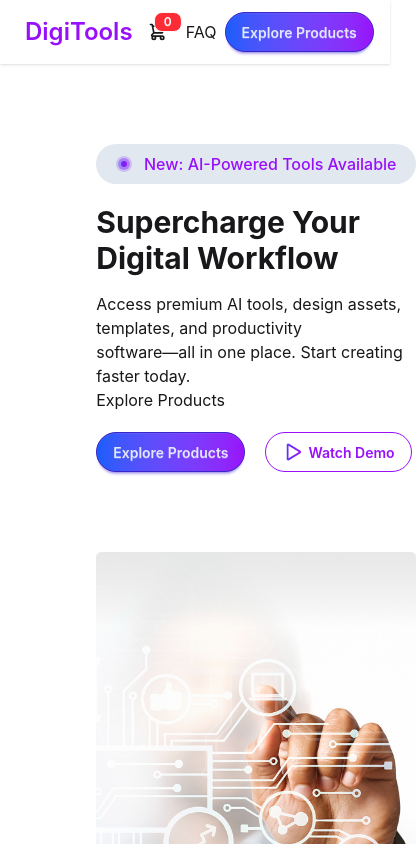
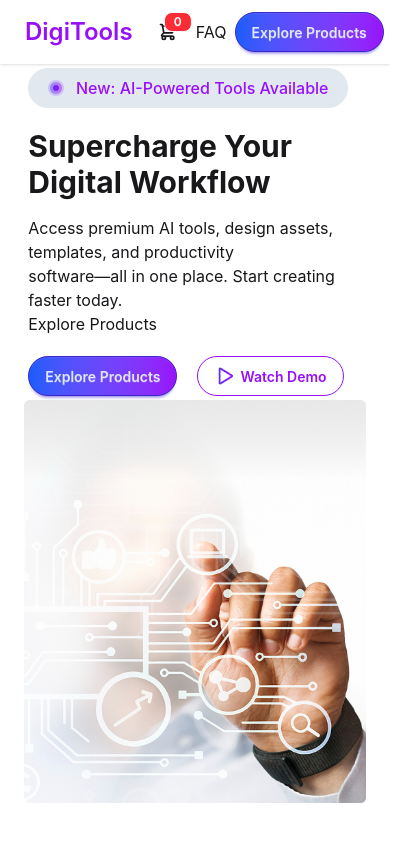
Before and after one commit to mubasshira103/assignment-6, a React (Vite) app: page / in a window 390 px wide. Shown: the top 844 px of the page, 416 px wide, since content can reach past the window. Built offline with nearby package versions, Linux system fonts and the light colour scheme.

Commit message:
updated navbar section

```diff
--- a/src/Components/Banner.jsx
+++ b/src/Components/Banner.jsx
@@ -5,13 +5,10 @@ import group from '../assets/group-5.png'
 
 const Banner = () => {
   return (
-     <div className='w-11/12 mx-auto px-20 grid md:grid-cols-2 justify-between items-center  '>
-          <div className='py-20'>
+     <div className='w-11/12 mx-auto px-2 md:px-20 grid md:grid-cols-2 justify-between items-center  '>
+          <div className='p-1 md:py-20'>
             <div className='flex gap-3 rounded-4xl justify-center items-center w-80 h-10 mb-5 bg-slate-200'>
-                {/* <div>
-                    <div className="bg-blue-300 rounded-full w-6 h-6 absolute  flex items-center justify-center overflow-hidden"></div>
-            <div className="bg-blue-600 rounded-full w-3 h-3 mt-1.5 ml-1.5 object-cover relative  "></div>
-                </div> */}
+
                 <img src={group} alt="" />
             <p className='pb-5 text-purple-600 font-medium pt-5'>New: AI-Powered Tools Available</p>
             </div>
--- a/src/Components/Footer.jsx
+++ b/src/Components/Footer.jsx
@@ -6,7 +6,7 @@ const Footer = () => {
     return (
         <div>
           <footer className="bg-[#081225] text-gray-300 px-6 py-14">
-      <div className="max-w-6xl mx-auto grid md:grid-cols-6 gap-10">
+      <div className="max-w-6xl mx-auto grid md:grid-cols-3 lg:grid-cols-6 gap-10">
 
 
         <div className="md:col-span-2">
--- a/src/Components/Navbar.jsx
+++ b/src/Components/Navbar.jsx
@@ -36,8 +36,8 @@ const Navbar = ({card}) => {
         </div>
       </div>
     </div>
-<div className='m-2'><a href="">FAQ</a></div>
-    <button  className="btn btn-primary rounded-4xl bg-linear-to-r from-blue-600 to-purple-600 mr-5">Explore Products</button>
+<div className='mx-2 md:mx-3'><a href="">FAQ</a></div>
+    <button  className="btn btn-primary rounded-4xl bg-linear-to-r from-blue-600 to-purple-600 md:mr-4">Explore Products</button>
   </div>
 </div>
   );
```
